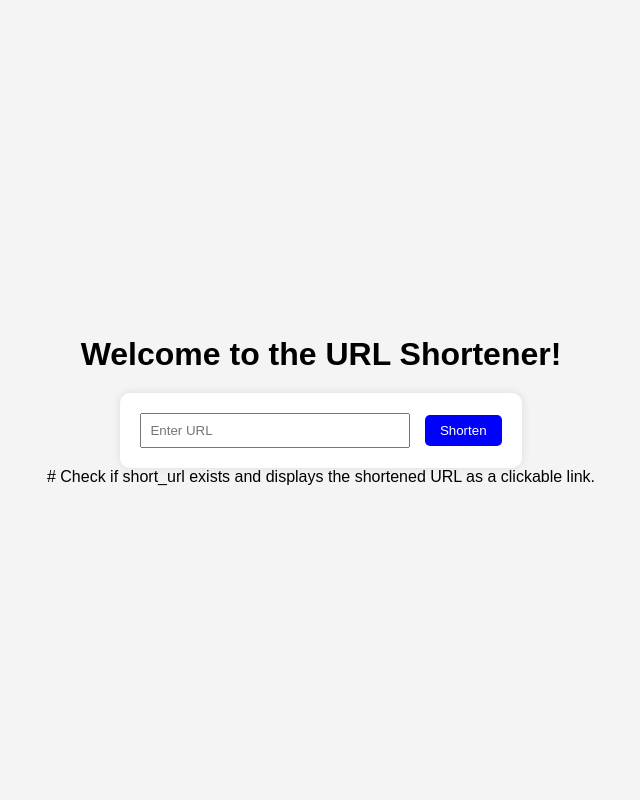
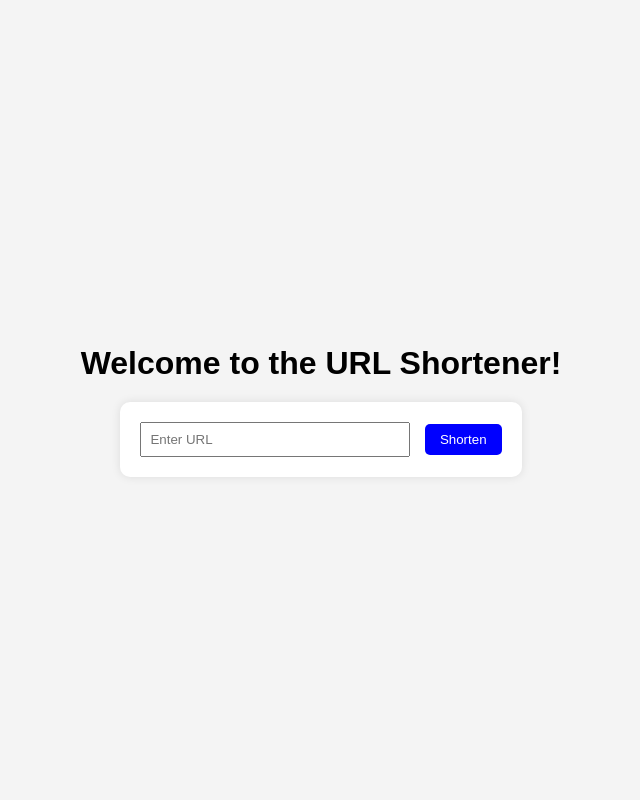
Before and after one commit to CloudSteph/URL-Shortener-Project, a Flask app: page / in a window 1280 px wide. Shown: the whole page, without its empty margins (319-959 px from the left). Run offline with Flask 3, Linux system fonts and the light colour scheme.

Commit message:
Removed the comment related to the jinja syntax so it doesn't get displayed

```diff
--- a/templates/index.html
+++ b/templates/index.html
@@ -49,7 +49,6 @@
         <input type="submit" value="Shorten">
     </form>
 
-    # Check if short_url exists and displays the shortened URL as a clickable link.
     {% if short_url %}
         <p>Your shortened URL: <a href="{{ short_url }}">{{ short_url }}</a></p>
     {% endif %}
```
